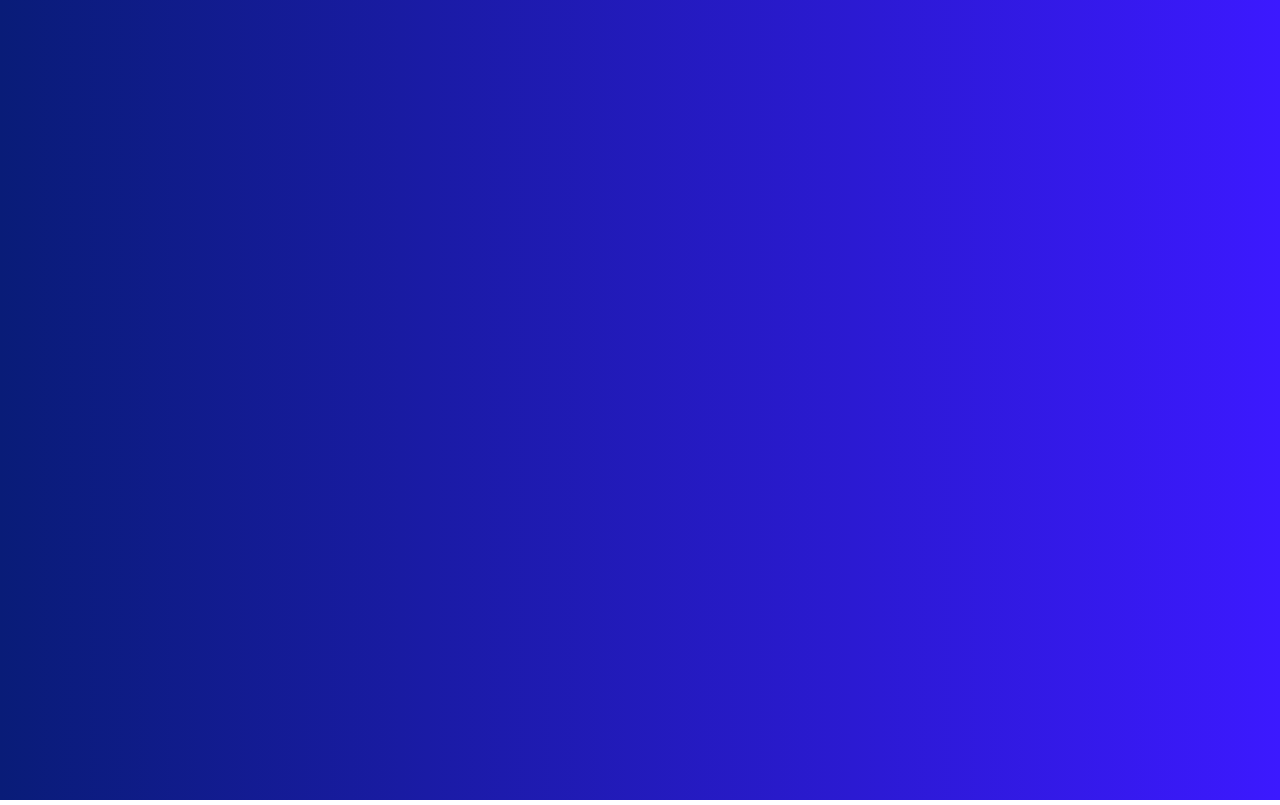
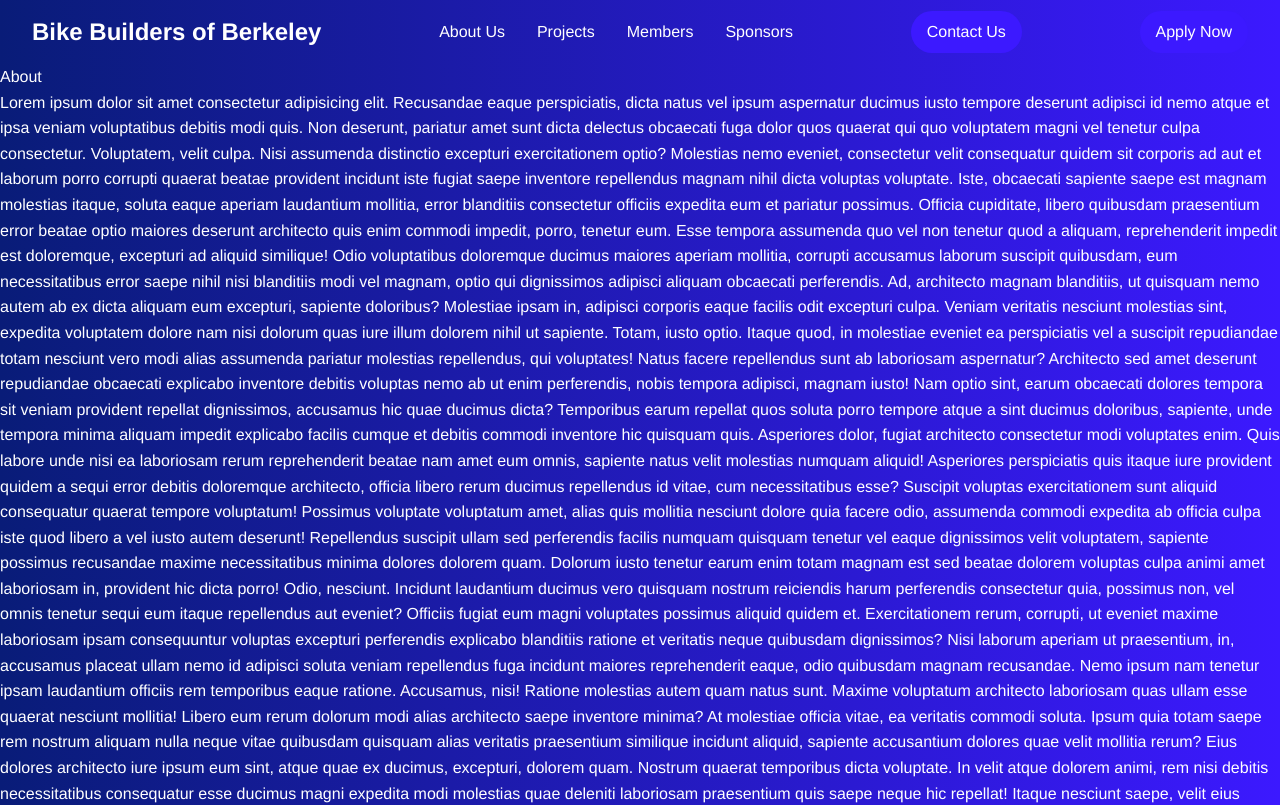
Before and after one commit to ortizrodrigo/bike-builders-website, a React (Vite) app: page /about in a window 1280 px wide. Before the commit this address had no page. Shown: the top 805 px of the page. Built offline with nearby package versions, Linux system fonts and the light colour scheme; a web font is replaced by a local one.

Commit message:
feat(pages): add placeholder pages for Projects, Members, and Sponsors

```diff
--- a/src/main.tsx
+++ b/src/main.tsx
@@ -4,12 +4,18 @@
 import App from "./App.tsx";
 
 import { BrowserRouter, Routes, Route } from "react-router";
+import { AboutPage, MembersPage, ProjectsPage, SponsorsPage } from "./pages/index.ts";
 
 createRoot(document.getElementById("root")!).render(
   <StrictMode>
     <BrowserRouter>
       <Routes>
         <Route path="/" element={<App />}>
+          <Route index element={<AboutPage />} />
+          <Route path="about" element={<AboutPage />} />
+          <Route path="members" element={<MembersPage />} />
+          <Route path="projects" element={<ProjectsPage />} />
+          <Route path="sponsors" element={<SponsorsPage />} />
         </Route>
       </Routes>
     </BrowserRouter>
--- /dev/null
+++ b/src/pages/About/index.tsx
@@ -0,0 +1,5 @@
+function AboutPage() {
+  return <div>About</div>;
+}
+
+export default AboutPage;
--- /dev/null
+++ b/src/pages/Members/index.tsx
@@ -0,0 +1,5 @@
+function MembersPage() {
+  return <div>Members</div>;
+}
+
+export default MembersPage;
--- /dev/null
+++ b/src/pages/Projects/index.tsx
@@ -0,0 +1,5 @@
+function ProjectsPage() {
+  return <div>Projects</div>;
+}
+
+export default ProjectsPage;
--- /dev/null
+++ b/src/pages/Sponsors/index.tsx
@@ -0,0 +1,5 @@
+function SponsorsPage() {
+  return <div>Sponsors</div>;
+}
+
+export default SponsorsPage;
--- /dev/null
+++ b/src/pages/index.ts
@@ -0,0 +1,4 @@
+export { default as AboutPage } from "./About";
+export { default as ProjectsPage } from "./Projects";
+export { default as MembersPage } from "./Members";
+export { default as SponsorsPage } from "./Sponsors";
```
